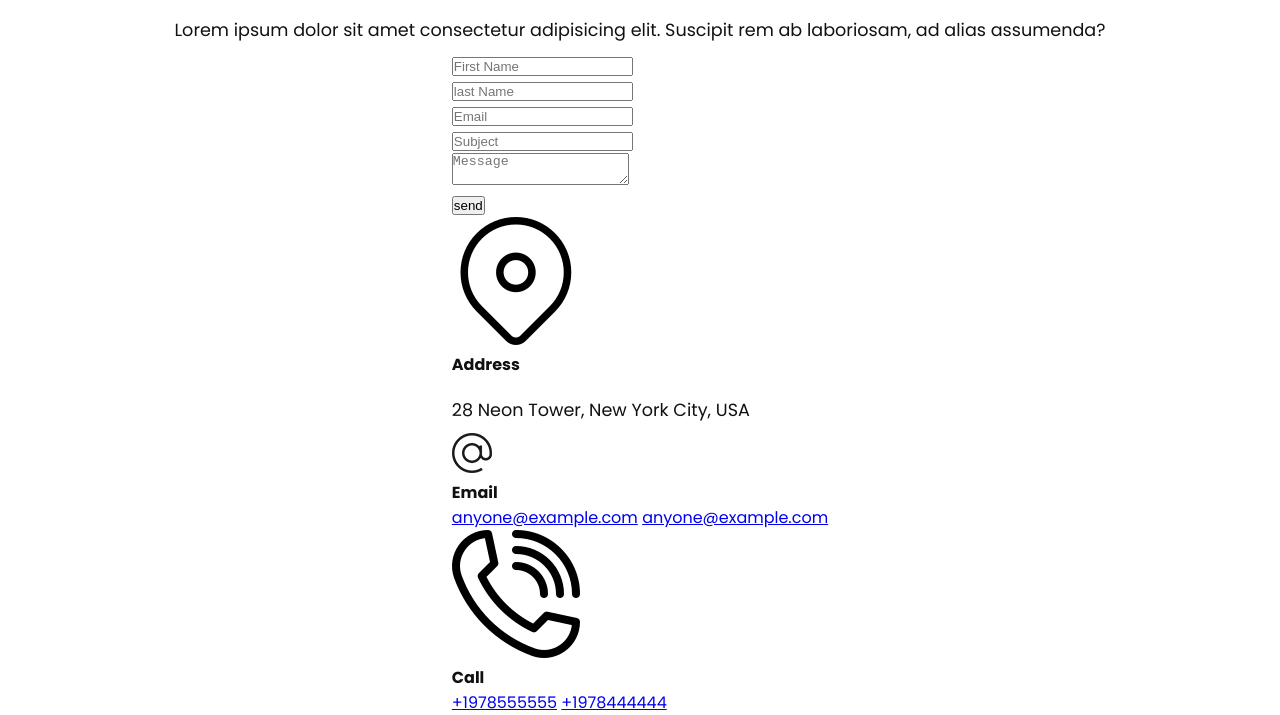
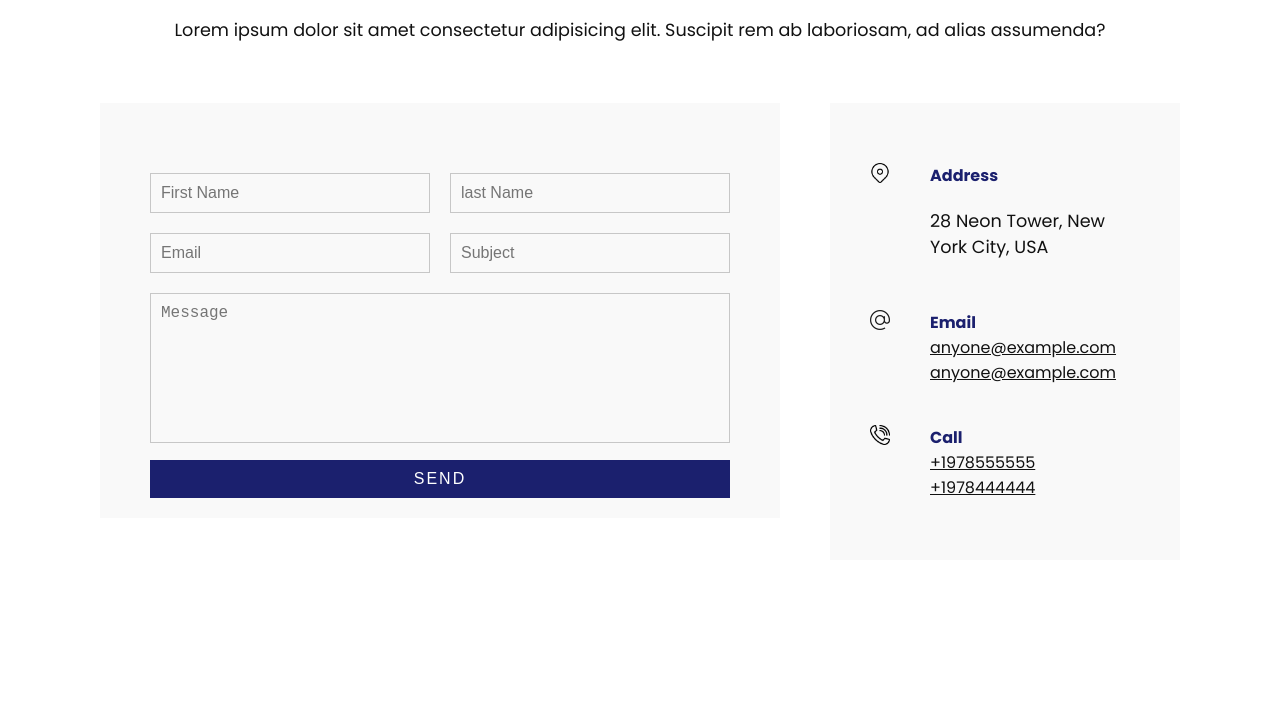
Before and after one commit to DzakiyH/project-based-learning, a plain HTML site: page agency website/contact.html in a window 1280 px wide. Shown: the part 208-923 px from the top of the page. After the commit the page ends 860 px from the top, so only its background shows below. Drawn offline with Linux system fonts and the light colour scheme.

Commit message:
project done

```diff
--- a/agency website/css/style.css
+++ b/agency website/css/style.css
@@ -2,6 +2,7 @@
 
 :root {
   --primary-color: #f60f20;
+  --secondary-color: #1b206e;
 }
 
 /* BASE STYLES */
@@ -184,7 +185,7 @@ section.home {
   font-size: 24px;
   font-weight: 500;
   margin-top: 20px;
-  color: #1b206e;
+  color: var(--secondary-color);
 }
 
 .services .service .icon img {
@@ -237,6 +238,98 @@ section.home {
   padding: 5px 15px;
 }
 
+/* CONTACT */
+.contact {
+  position: relative;
+  width: 100%;
+  margin-top: 50px;
+  display: flex;
+  justify-content: space-between;
+  align-items: flex-start;
+}
+
+.contact-form {
+  position: relative;
+  background-color: #f9f9f9;
+  width: calc(100% - 400px);
+  padding: 60px 40px 20px;
+}
+
+.contact-form form {
+  width: 100%;
+}
+
+.contact-form .row {
+  width: 100%;
+  display: flex;
+}
+
+.contact-form .input50 {
+  width: 50%;
+  margin: 0 10px;
+}
+
+.contact-form .input100 {
+  width: 100%;
+  margin: 0 10px;
+}
+
+.contact-form .row input,
+.contact-form .row textarea {
+  position: relative;
+  border: 1px solid rgba(0, 0, 0, 0.2);
+  color: #111;
+  background: transparent;
+  width: 100%;
+  padding: 10px;
+  outline: none;
+  font-size: 16px;
+  font-weight: 300;
+  margin: 10px 0;
+  resize: none;
+}
+
+.contact-form .row textarea {
+  height: 150px;
+}
+
+.contact-form .row input[type="submit"] {
+  background-color: var(--secondary-color);
+  color: #fff;
+  margin: 0;
+  text-transform: uppercase;
+  letter-spacing: 2px;
+  font-weight: 300;
+  border: 0;
+  cursor: pointer;
+}
+
+.contact-info {
+  width: 350px;
+  background-color: #f9f9f9;
+  padding: 60px 40px 20px;
+}
+
+.contact-info .info-box {
+  display: flex;
+  align-items: flex-start;
+  margin-bottom: 40px;
+}
+
+.contact-info .info-box .contact-icon {
+  width: 20px;
+  margin-right: 40px;
+}
+
+.contact-info .info-box .details h4 {
+  color: var(--secondary-color);
+}
+
+.contact-info .info-box .details p,
+.contact-info .info-box .details a {
+  color: #111;
+}
+
 @media (max-width: 1068px) {
   .home-img {
     display: none;
@@ -259,6 +352,31 @@ section.home {
   .services {
     grid-template-columns: repeat(2, 1fr);
   }
+
+  .contact {
+    flex-direction: column;
+  }
+
+  .contact-form {
+    width: 100%;
+    padding: 30px 30px 20px;
+  }
+
+  .contact-form .row {
+    flex-direction: column;
+  }
+
+  .contact-form .input50,
+  .contact-form .input100 {
+    width: 100%;
+    margin: 0;
+  }
+
+  .contact-info {
+    width: 100%;
+    margin-top: 20px;
+    padding: 30px 30px 20px;
+  }
 }
 
 @media (max-width: 768px) {
```
